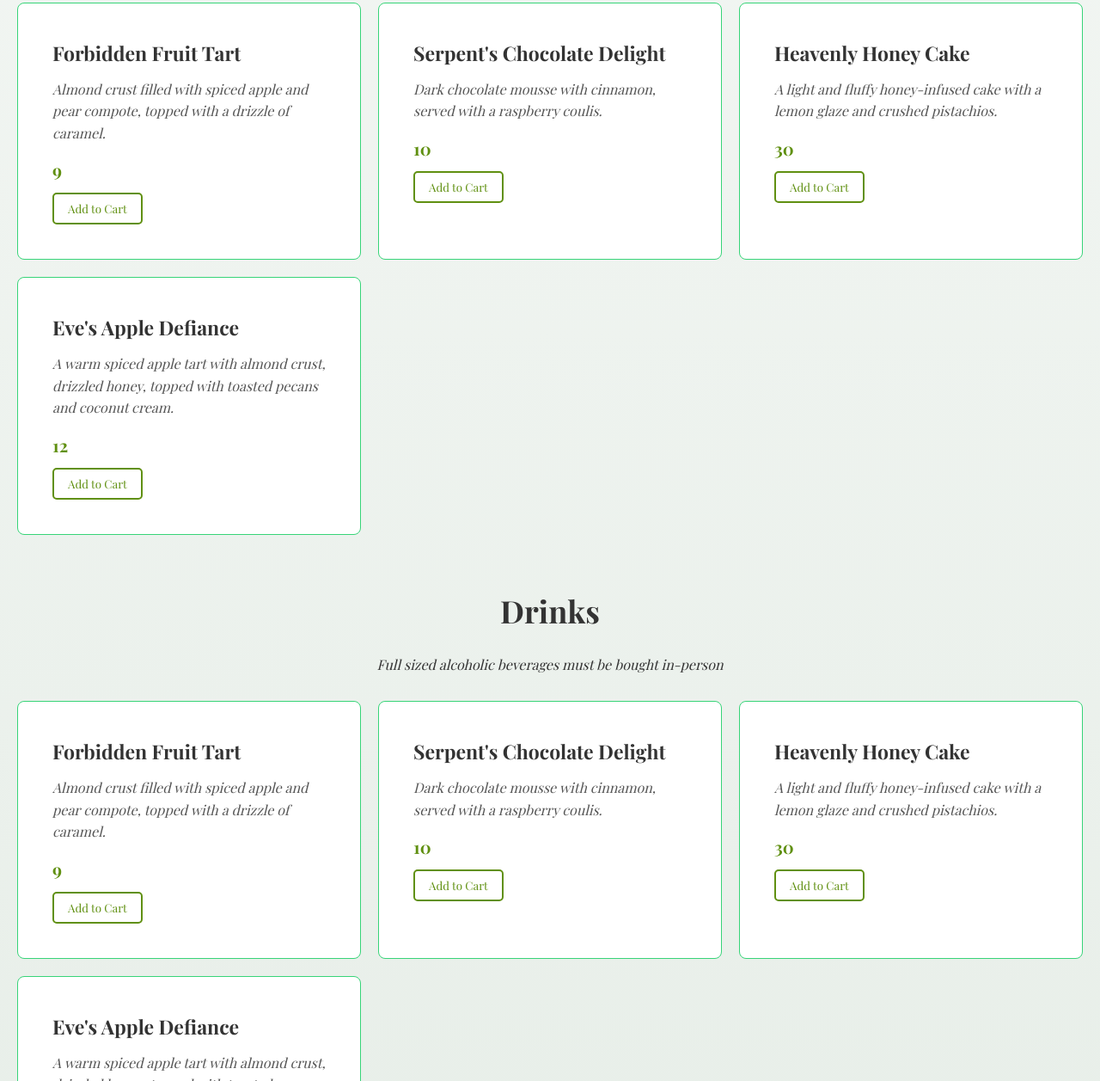
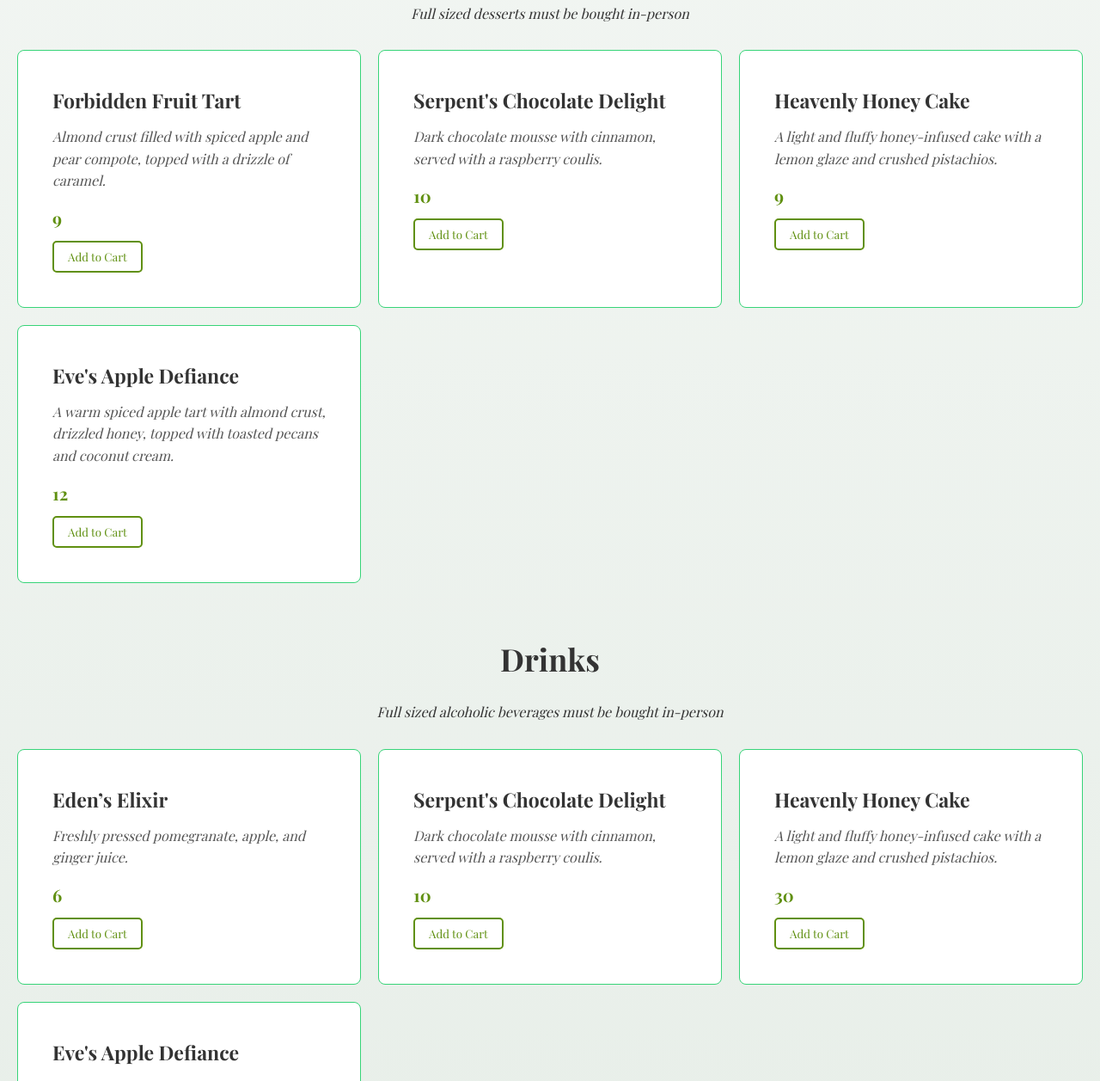
Before and after one commit to Lqnuxs/edenstable, a plain HTML site: page frontend/menu.html in a window 1280 px wide. Shown: the part 2993-4250 px from the top of the page at 86% size. Drawn offline with nearby package versions, Linux system fonts and the light colour scheme; files that its build step writes are made by us from their sources; no server answers; files whose address does not match are found by name; a web font is replaced by a local one.

Commit message:
added more drinks

```diff
--- a/frontend/menu.html
+++ b/frontend/menu.html
@@ -393,6 +393,7 @@
         <!-- Desserts -->
         <div class="menu-category">
           <h2 id="desserts">Desserts</h2>
+          <h4>Full sized desserts must be bought in-person</h4>
           <div class="menu-list">
             <div class="menu-item">
               <div class="item-info">
@@ -434,12 +435,12 @@
                 <p>
                   A light and fluffy honey-infused cake with a lemon glaze and crushed pistachios.
                 </p>
-                <div class="item-price">30</div>
+                <div class="item-price">9</div>
                 <button
                   class="add-to-cart"
                   data-item-id="21"
                   data-item-name="Heavenly Honey Cake"
-                  data-item-price="30"
+                  data-item-price="9"
                 >
                   Add to Cart
                 </button>
@@ -473,16 +474,16 @@
           <div class="menu-list">
             <div class="menu-item">
               <div class="item-info">
-                <h3>Forbidden Fruit Tart</h3>
+                <h3>Eden’s Elixir</h3>
                 <p>
-                  Almond crust filled with spiced apple and pear compote, topped with a drizzle of caramel.
+                  Freshly pressed pomegranate, apple, and ginger juice.
                 </p>
-                <div class="item-price">9</div>
+                <div class="item-price">6</div>
                 <button
                   class="add-to-cart"
                   data-item-id="109"
-                  data-item-name="Forbidden Fruit Tart"
-                  data-item-price="23"
+                  data-item-name="Eden’s Elixir"
+                  data-item-price="6"
                 >
                   Add to Cart
                 </button>
```
